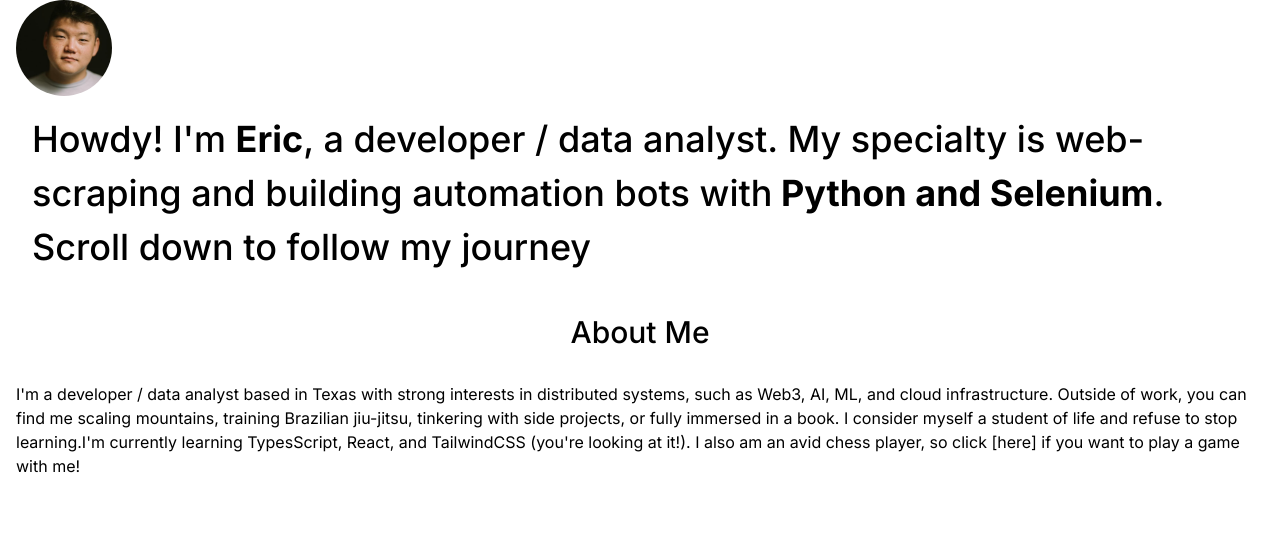
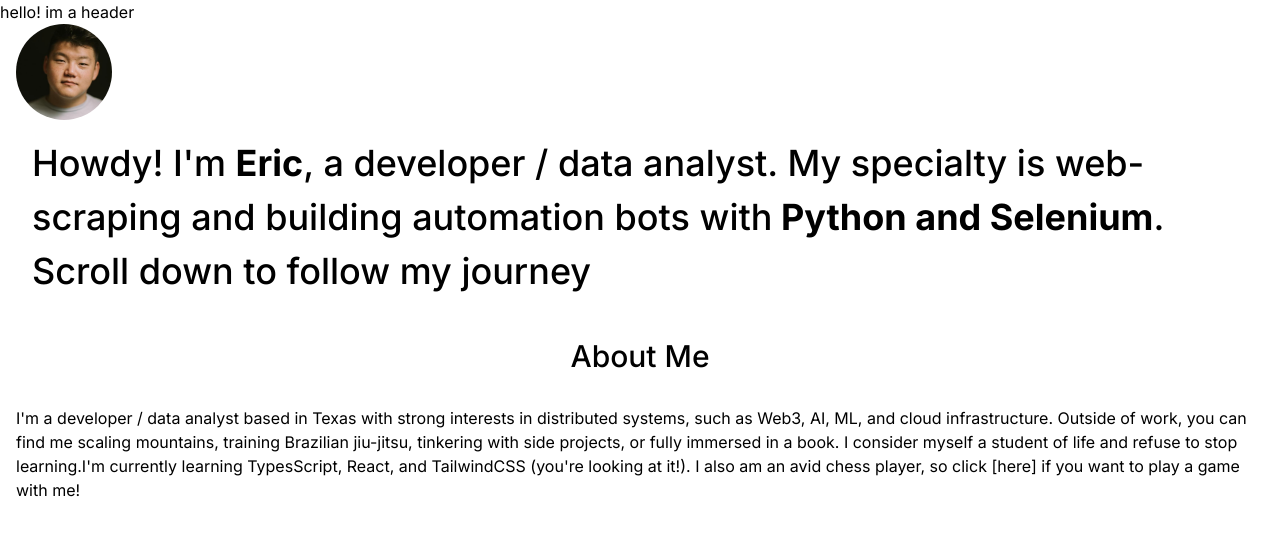
Before and after one commit to ericdwkim/my-portfolio, a Next.js app: page / in a window 1280 px wide. Shown: the top 536 px of the page. Built offline with nearby package versions, Linux system fonts and the light colour scheme.

Commit message:
add: `Header` component; learned: must be placed with `children` in `body` tags for proper hydration

```diff
--- a/app/layout.tsx
+++ b/app/layout.tsx
@@ -1,3 +1,4 @@
+import { Header } from '@/components/header';
 import type { Metadata } from "next";
 import { Inter } from "next/font/google";
 import "./globals.css";
@@ -16,7 +17,10 @@
 }>) {
   return (
     <html lang="en" className="!scroll-smooth">
-      <body className={inter.className}>{children}</body>
+      <body className={inter.className}>
+      <Header />
+      {children}
+      </body>
     </html>
   );
 }
```
